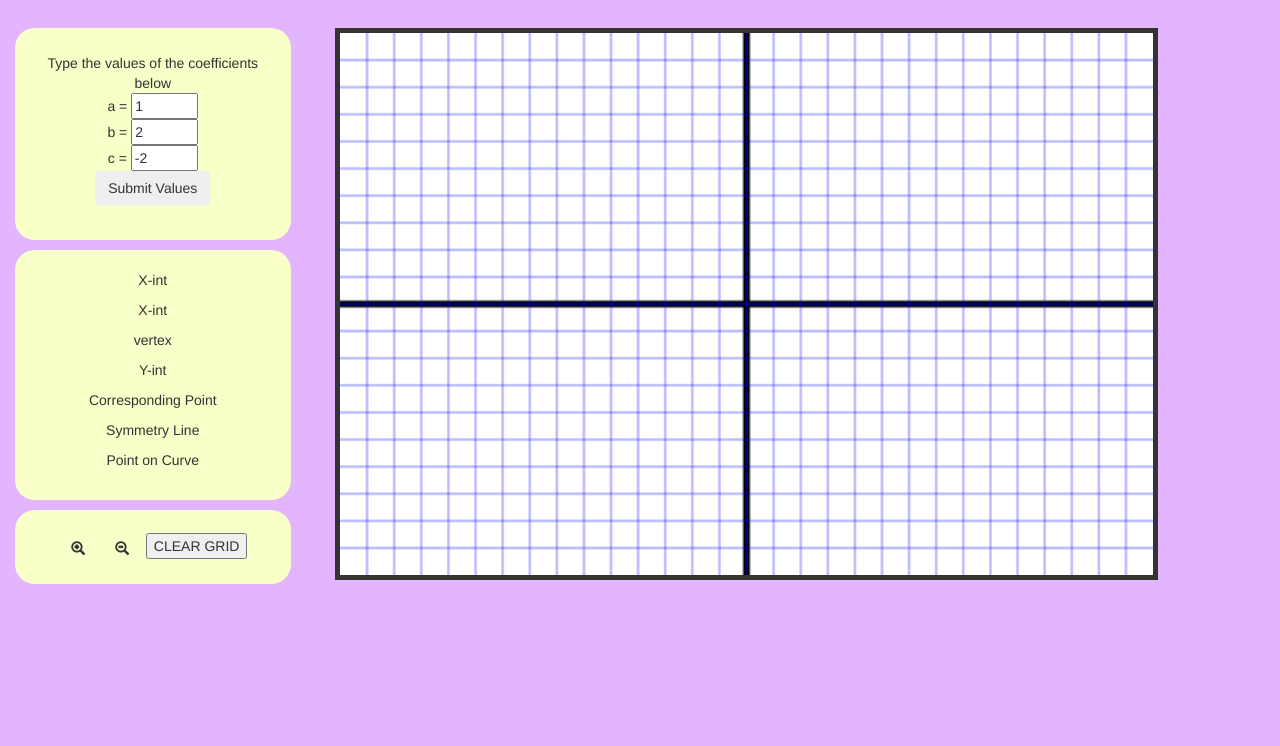
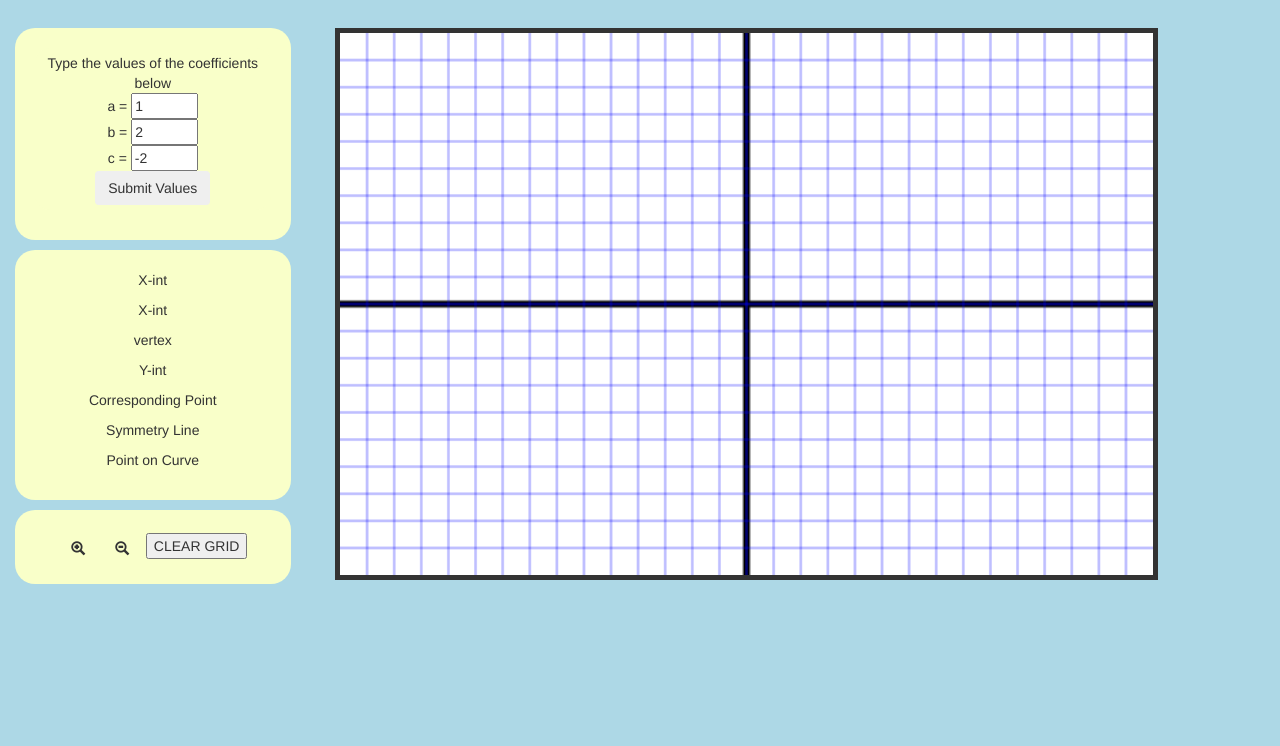
Before and after one commit to samsakaguchi/quadsolver, a plain HTML site: page index.html in a window 1280 px wide. Shown: the part 54-800 px from the top of the page. Drawn offline with nearby package versions, Linux system fonts and the light colour scheme.

Commit message:
Add files via upload

```diff
--- a/index.html
+++ b/index.html
@@ -13,7 +13,7 @@
   <style>
     /* Set gray background color and 100% height */
     body{
-      background-color: #e4b5ff
+      background-color: lightblue
     }
     .sidenav {
       height: 100%;
```
